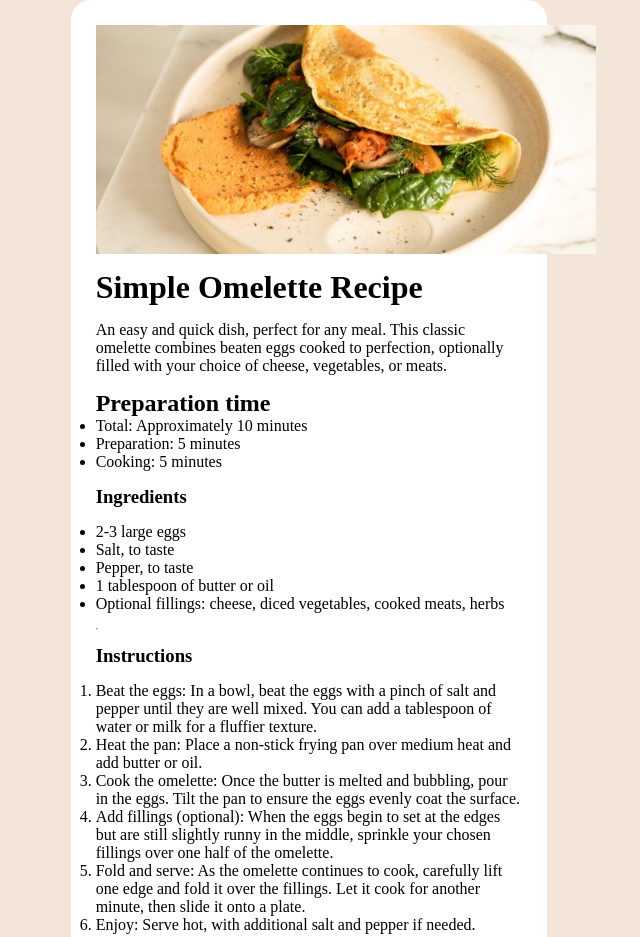
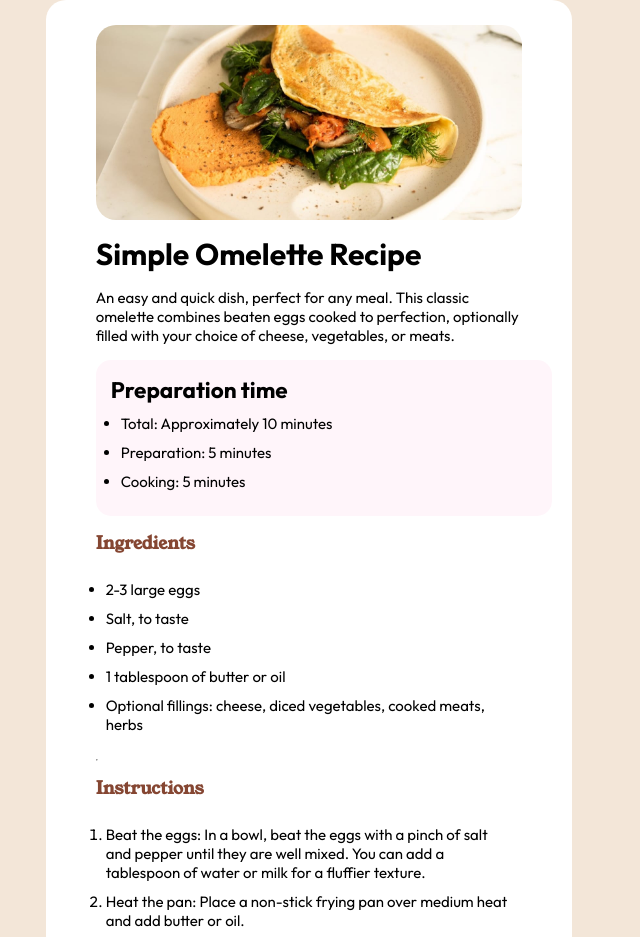
Before and after one commit to Matthew-Flint/Recipe-Page, a plain HTML site: page index.html in a window 1280 px wide. Shown: the top 937 px of the page, without its empty margins (331-971 px from the left). Drawn offline with Linux system fonts and the light colour scheme.

Commit message:
Change fonts for text, adjust spacing and change background colour for prep card

```diff
--- a/style.css
+++ b/style.css
@@ -10,6 +10,7 @@
     --Stone-900: hsl(24, 5%, 18%);
     --Brown-800: hsl(14, 45%, 36%);
     --Rose-800: hsl(332, 51%, 32%);
+    --Rose-50: hsl(330, 100%, 98%);
 }
 body {
     background-color: var(--Stone-100);
@@ -18,6 +19,8 @@ body {
     justify-content: center;
     align-items: center;
     min-height: 100vh;
+    font-family: 'Outfit';
+    font-size: 15px;
 }
 .card {
     background-color: var(--White);
@@ -26,13 +29,28 @@ body {
     justify-content: center;
     align-items: flex-start;
     max-width: calc(100% / 3);
-    padding: 25px;
+    padding: 25px 50px;;
     border-radius: 20px;
     gap: 15px;
 }
+
 .omelette-img {
-    width: 500px;
+    width: 100%;
     margin: 0 auto;
+    border-radius: 20px;
+}
+.recipe-heading, .sub-heading {
+    font-family: 'Young Serif';
+}
+.sub-heading {
+    color: var(--Brown-800);
+}
+
+.prep-card {
+    background-color: var(--Rose-50);
+    border-radius: 15px;
+    width: 100%;
+    padding: 15px;
 }
 .nutrition-table {
     margin: 0 auto;
@@ -42,3 +60,6 @@ body {
     justify-content: space-between;
     gap: 10px;
 }
+li {
+    margin: 10px;
+}
```
